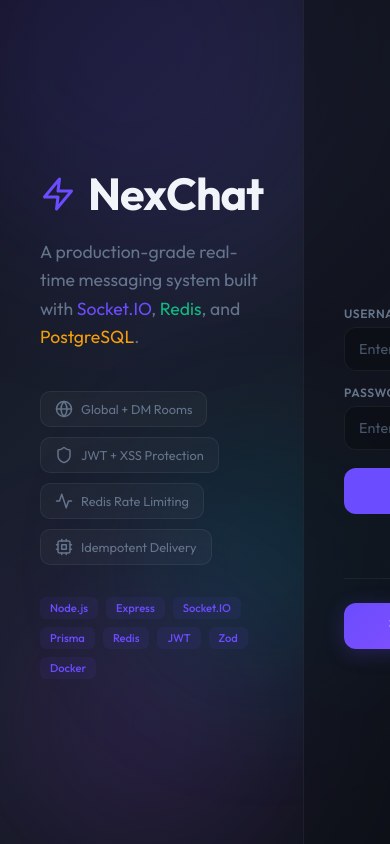
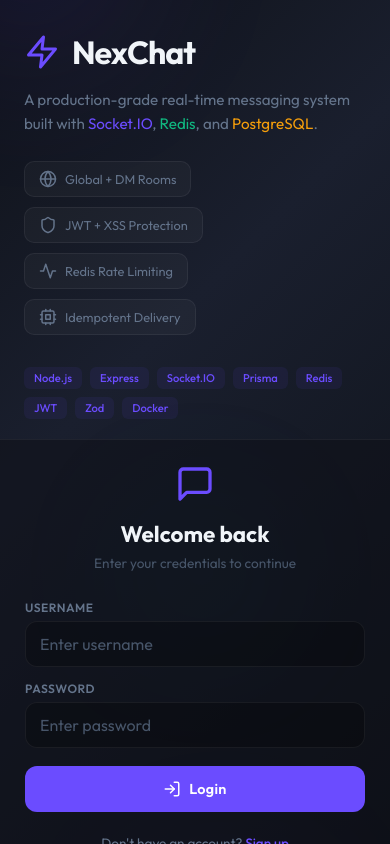
Before and after one commit to Kushan-shah/nexchat-ui, a React (Vite) app: page / in a window 390 px wide. Built offline with nearby package versions, Linux system fonts and the light colour scheme; no server answers.

Commit message:
feat: complete mobile responsive overhaul with slide transitions and touch-optimized UI

```diff
--- a/index.html
+++ b/index.html
@@ -3,7 +3,8 @@
   <head>
     <meta charset="UTF-8" />
     <link rel="icon" type="image/svg+xml" href="/vite.svg" />
-    <meta name="viewport" content="width=device-width, initial-scale=1.0" />
+    <meta name="viewport" content="width=device-width, initial-scale=1.0, viewport-fit=cover, maximum-scale=1" />
+    <meta name="theme-color" content="#0f1219" />
     <link rel="preconnect" href="https://fonts.googleapis.com">
     <link rel="preconnect" href="https://fonts.gstatic.com" crossorigin>
     <link href="https://fonts.googleapis.com/css2?family=Outfit:wght@300;400;500;600;700&display=swap" rel="stylesheet">
--- a/src/index.css
+++ b/src/index.css
@@ -173,7 +173,16 @@ body { background: var(--bg-gradient); color: var(--text-main); }
 .flex-center { display: flex; align-items: center; justify-content: center; }
 .truncate { white-space: nowrap; overflow: hidden; text-overflow: ellipsis; }
 
-/* Mobile Responsiveness */
+/* ========================================
+   LAYOUT CONTAINERS
+   ======================================== */
+.app-shell {
+  height: 100vh;
+  height: 100dvh; /* Dynamic viewport height for mobile browsers */
+  display: flex;
+  overflow: hidden;
+}
+
 .sidebar-container {
   width: 300px;
   min-width: 280px;
@@ -182,7 +191,6 @@ body { background: var(--bg-gradient); color: var(--text-main); }
   flex-direction: column;
   background: var(--surface);
   flex-shrink: 0;
-  transition: all 0.3s ease;
 }
 
 .main-chat-container {
@@ -191,35 +199,196 @@ body { background: var(--bg-gradient); color: var(--text-main); }
   flex-direction: column;
   position: relative;
   overflow: hidden;
-  transition: all 0.3s ease;
 }
 
-.mobile-only-btn {
+/* Back button — hidden on desktop */
+.mobile-back-btn {
   display: none;
+  align-items: center;
+  justify-content: center;
   background: transparent;
   border: none;
-  color: var(--text-dim);
+  color: var(--text-muted);
   cursor: pointer;
-  padding: 4px;
-  margin-right: 12px;
-  transition: color 0.2s;
+  padding: 8px;
+  border-radius: 8px;
+  transition: all 0.2s;
+  flex-shrink: 0;
+}
+.mobile-back-btn:active {
+  background: var(--glass-hover);
+  color: var(--accent);
 }
 
+/* ========================================
+   LOGIN PAGE — RESPONSIVE
+   ======================================== */
+.login-shell {
+  min-height: 100vh;
+  min-height: 100dvh;
+  width: 100%;
+  display: flex;
+  overflow: hidden;
+  position: relative;
+}
+
+.login-brand-panel {
+  flex: 1;
+  display: flex;
+  flex-direction: column;
+  justify-content: center;
+  align-items: center;
+  padding: 60px 40px;
+  position: relative;
+  z-index: 1;
+}
+
+.login-form-panel {
+  width: 440px;
+  min-width: 380px;
+  display: flex;
+  align-items: center;
+  justify-content: center;
+  padding: 40px;
+  border-left: 1px solid var(--glass-border);
+  background: var(--surface);
+  position: relative;
+  z-index: 1;
+}
+
+/* ========================================
+   MOBILE RESPONSIVE — DASHBOARD
+   ======================================== */
 @media (max-width: 768px) {
-  .mobile-hide {
-    display: none !important;
+  .app-shell {
+    position: relative;
   }
+
   .sidebar-container {
+    position: absolute;
+    top: 0; left: 0;
     width: 100% !important;
     min-width: 100% !important;
-    border-right: none !important;
+    height: 100%;
+    border-right: none;
+    z-index: 20;
+    transform: translateX(0);
+    transition: transform 0.3s cubic-bezier(0.4, 0, 0.2, 1),
+                opacity 0.3s ease;
   }
+
+  .sidebar-container.sidebar-hidden {
+    transform: translateX(-100%);
+    pointer-events: none;
+    opacity: 0;
+  }
+
   .main-chat-container {
-    width: 100% !important;
+    width: 100%;
+    min-width: 100%;
   }
-  .mobile-only-btn {
+
+  .mobile-back-btn {
     display: flex;
-    align-items: center;
-    justify-content: center;
+  }
+
+  /* Touch-friendly tap targets */
+  .user-card {
+    padding: 12px 14px;
+    gap: 12px;
+  }
+  .user-avatar {
+    width: 40px;
+    height: 40px;
+    font-size: 0.9rem;
+  }
+  .tab-btn {
+    padding: 12px 8px;
+    font-size: 0.78rem;
+  }
+  .primary-btn {
+    padding: 12px 18px;
+    min-height: 44px;
+  }
+  .input-field {
+    padding: 12px 14px;
+    font-size: 1rem; /* Prevents iOS zoom on focus */
+  }
+
+  /* Message bubbles wider on mobile */
+  .msg-bubble {
+    max-width: 85% !important;
+  }
+
+  /* Chat area padding */
+  .chat-messages-area {
+    padding: 12px !important;
+  }
+
+  /* Input bar safe area for phones with notches */
+  .chat-input-bar {
+    padding-bottom: max(12px, env(safe-area-inset-bottom)) !important;
+  }
+
+  /* DM notification toast */
+  .dm-toast {
+    left: 16px !important;
+    right: 16px !important;
+    max-width: none !important;
+  }
+
+  /* AI suggestion chips: scroll horizontally */
+  .ai-suggestions-row {
+    overflow-x: auto;
+    -webkit-overflow-scrolling: touch;
+    flex-wrap: nowrap !important;
+    padding-bottom: 4px;
+  }
+  .ai-suggestions-row::-webkit-scrollbar { display: none; }
+}
+
+/* ========================================
+   MOBILE RESPONSIVE — LOGIN PAGE
+   ======================================== */
+@media (max-width: 768px) {
+  .login-shell {
+    flex-direction: column;
+  }
+
+  .login-brand-panel {
+    flex: none;
+    padding: 32px 24px 20px;
+  }
+  .login-brand-panel h1 {
+    font-size: 2rem !important;
+  }
+  .login-brand-panel p {
+    font-size: 0.95rem !important;
+    margin-bottom: 24px !important;
+  }
+
+  .login-form-panel {
+    width: 100%;
+    min-width: 100%;
+    border-left: none;
+    border-top: 1px solid var(--glass-border);
+    padding: 24px 20px;
+    flex: 1;
+  }
+
+  /* Smaller orbs on mobile */
+  .orb-1 { width: 200px !important; height: 200px !important; }
+  .orb-2 { width: 150px !important; height: 150px !important; }
+  .orb-3 { width: 120px !important; height: 120px !important; }
+}
+
+/* Extra small screens (SE, small Androids) */
+@media (max-width: 380px) {
+  .sidebar-container .sidebar-header {
+    padding: 14px 14px 10px !important;
+  }
+  .tab-btn {
+    font-size: 0.72rem;
+    padding: 10px 4px;
   }
 }
--- a/src/pages/Login.jsx
+++ b/src/pages/Login.jsx
@@ -34,17 +34,14 @@ export default function Login() {
   };
 
   return (
-    <div style={{ minHeight: '100vh', width: '100%', display: 'flex', overflow: 'hidden', position: 'relative' }}>
+    <div className="login-shell">
       {/* Animated gradient orbs */}
       <div className="orb orb-1" />
       <div className="orb orb-2" />
       <div className="orb orb-3" />
 
       {/* Left Panel — Branding */}
-      <div style={{
-        flex: 1, display: 'flex', flexDirection: 'column', justifyContent: 'center', alignItems: 'center',
-        padding: '60px 40px', position: 'relative', zIndex: 1
-      }}>
+      <div className="login-brand-panel">
         <div className="animate-enter" style={{ maxWidth: '400px' }}>
           <div style={{ display: 'flex', alignItems: 'center', gap: '12px', marginBottom: '16px' }}>
             <Zap size={36} color="var(--accent)" />
@@ -86,11 +83,7 @@ export default function Login() {
       </div>
 
       {/* Right Panel — Auth Form */}
-      <div style={{
-        width: '440px', minWidth: '380px', display: 'flex', alignItems: 'center', justifyContent: 'center',
-        padding: '40px', borderLeft: '1px solid var(--glass-border)', background: 'var(--surface)',
-        position: 'relative', zIndex: 1
-      }}>
+      <div className="login-form-panel">
         <div className="animate-enter" style={{ width: '100%', maxWidth: '340px' }}>
           <div style={{ marginBottom: '28px', textAlign: 'center' }}>
             <MessageSquare size={40} color="var(--accent)" style={{ marginBottom: '12px' }} />
```
Also changed, not shown: src/pages/Dashboard.jsx (+10 -10 lines).
